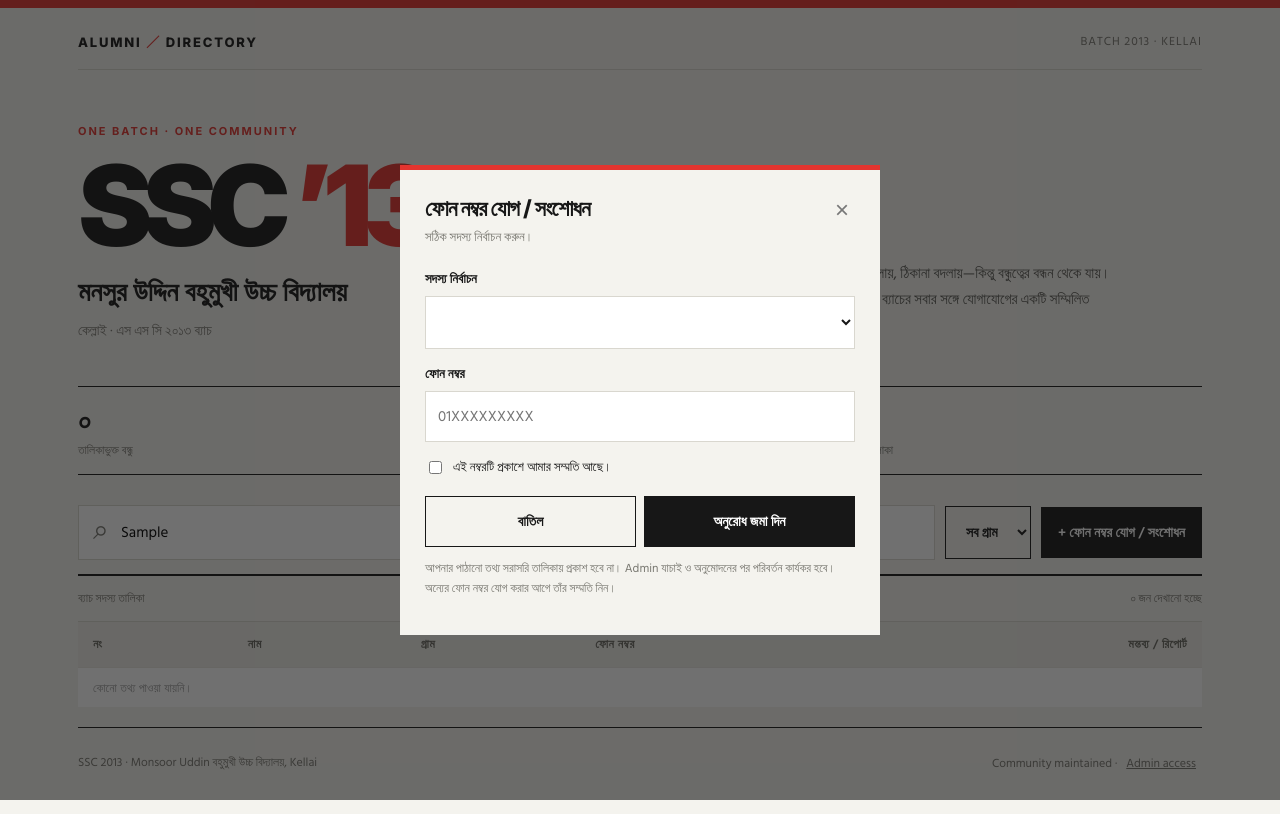
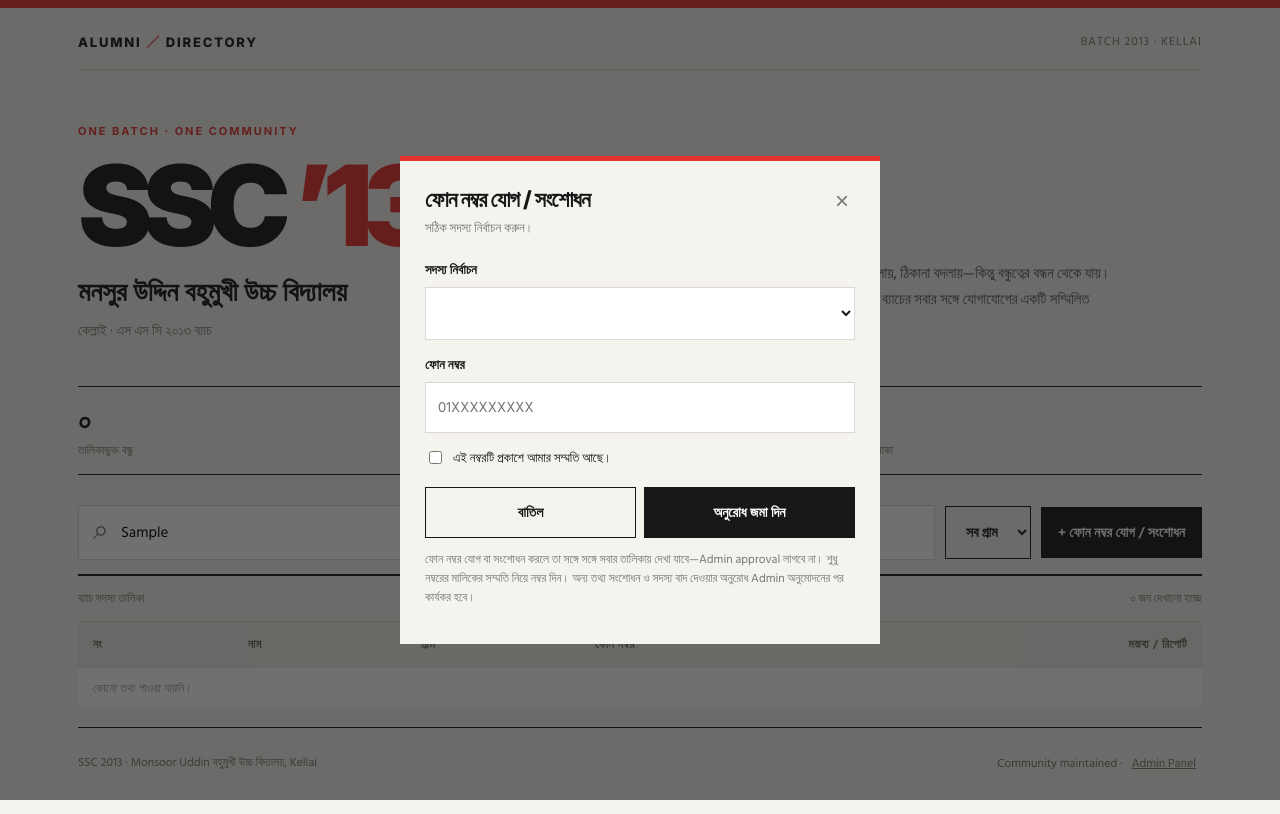
Before and after one commit to 5868/SSC13, a plain HTML site: page index.html in a window 1280 px wide. Both pictures are taken after typing "Sample" into the empty fields and a click on the button "+ ফোন নম্বর যোগ / সংশোধন". Drawn offline with Linux system fonts and the light colour scheme.

Commit message:
Update index.html

```diff
--- a/index.html
+++ b/index.html
@@ -58,19 +58,19 @@ label{display:block;font-size:13px;font-weight:600;margin:14px 0 6px}.panel inpu
 <div class="footer"><span>SSC 2013 · Monsoor Uddin বহুমুখী উচ্চ বিদ্যালয়, Kellai</span><span>Community maintained · <button id="adminOpen">Admin access</button></span></div>
 </div>
 
-<div class="modal" id="modal"><div class="panel"><button class="close" id="closeModal">×</button><h2 id="modalTitle">তথ্য আপডেট</h2><div class="sub" id="modalSub">তথ্য যাচাইয়ের জন্য অনুরোধ জমা দিন।</div>
+<div class="modal" id="modal"><div class="panel"><button class="close" id="closeModal">×</button><h2 id="modalTitle">তথ্য আপডেট</h2><div class="sub" id="modalSub">ফোন নম্বর সরাসরি প্রকাশ হবে। সংশোধন ও সদস্য বাদ দেওয়ার অনুরোধ Admin যাচাই করবেন।</div>
 <div id="studentChoice"><label>সদস্য নির্বাচন</label><select id="studentSelect"></select></div>
 <div id="phoneFields"><label>ফোন নম্বর</label><input id="phoneInput" inputmode="tel" placeholder="01XXXXXXXXX" maxlength="20"><label style="display:flex;align-items:center;gap:8px;font-weight:400"><input type="checkbox" id="consent" style="width:auto"> এই নম্বরটি প্রকাশে আমার সম্মতি আছে।</label></div>
 <div id="remarksField"><label id="remarksLabel">মন্তব্য / Remarks</label><textarea id="remarksInput" placeholder="প্রয়োজনীয় তথ্য বা কারণ লিখুন..."></textarea></div>
 <div class="modal-actions"><button class="btn" id="cancelModal">বাতিল</button><button class="btn primary" id="submitBtn">অনুরোধ জমা দিন</button></div>
-<div class="notice">আপনার পাঠানো তথ্য সরাসরি তালিকায় প্রকাশ হবে না। Admin যাচাই ও অনুমোদনের পর পরিবর্তন কার্যকর হবে। অন্যের ফোন নম্বর যোগ করার আগে তাঁর সম্মতি নিন।</div><div class="notice" id="formStatus" role="status"></div></div></div>
+<div class="notice">ফোন নম্বর যোগ বা সংশোধন করলে তা সঙ্গে সঙ্গে সবার তালিকায় দেখা যাবে—Admin approval লাগবে না। শুধু নম্বরের মালিকের সম্মতি নিয়ে নম্বর দিন। অন্য তথ্য সংশোধন ও সদস্য বাদ দেওয়ার অনুরোধ Admin অনুমোদনের পর কার্যকর হবে।</div><div class="notice" id="formStatus" role="status"></div></div></div>
 
-<div class="modal" id="adminModal"><div class="panel"><button class="close" id="closeAdmin">×</button><h2>ADMIN REVIEW</h2><div class="sub">অনুমোদন ছাড়া কোনো পরিবর্তন কার্যকর হবে না।</div>
+<div class="modal" id="adminModal"><div class="panel"><button class="close" id="closeAdmin">×</button><h2>ADMIN REVIEW</h2><div class="sub">এখানে শুধু Pending সংশোধন ও সদস্য বাদ দেওয়ার অনুরোধ দেখা যাবে। ফোন নম্বরের অনুরোধ এখানে আসে না—সেগুলো সরাসরি Sheet1-এ আপডেট হয়।</div>
 <div id="adminLogin"><label>Admin PIN</label><input id="adminPin" type="password" placeholder="আপনার গোপন PIN"><div class="modal-actions"><button class="btn primary" id="loadRequests">প্রবেশ করুন</button></div></div><div id="requestList" class="hidden"></div><div id="adminStatus" class="notice"></div></div></div>
 <div class="toast" id="toast" role="status"></div><iframe name="apiFrame" id="apiFrame" class="hidden"></iframe>
 
 <script>
-const API_URL = "https://script.google.com/macros/s/AKfycbyVZTrtyMfEufcvNnhWu3Rziu7a5ttpRfR6T1S4gZzAsUP4DDaD7kvziCQgyFpN7Nmj/exec";
+const API_URL = 'PASTE_YOUR_APPS_SCRIPT_WEB_APP_URL_HERE';
 let students=[], activeStudent=null, currentMode='phone', adminPin='';
 const $=id=>document.getElementById(id);
 const bn=n=>String(n).replace(/\d/g,d=>'০১২৩৪৫৬৭৮৯'[d]);
@@ -83,7 +83,7 @@ function populateFilters(){const villages=[...new Set(students.map(s=>s.village)
 function render(){const q=$('search').value.trim().toLowerCase(),v=$('villageFilter').value;const filtered=students.filter(s=>(!v||s.village===v)&&(!q||[s.name,s.village,s.id,s.phone].join(' ').toLowerCase().includes(q)));$('rows').innerHTML=filtered.map(s=>`<tr><td>${bn(s.id)}</td><td>${esc(s.name)}</td><td>${esc(s.village||'—')}</td><td>${s.phone?`<span class="phone">${esc(s.phone)}</span> <button class="addlink" data-action="phone" data-id="${esc(s.id)}">সংশোধন</button>`:`<button class="addlink" data-action="phone" data-id="${esc(s.id)}">+ নম্বর যোগ করুন</button>`}</td><td><div class="actions"><button class="iconbtn" title="সংশোধন / মন্তব্য" data-action="correction" data-id="${esc(s.id)}">✎</button><button class="iconbtn" title="সদস্য নন / বাদ দেওয়ার অনুরোধ" data-action="remove" data-id="${esc(s.id)}">×</button></div></td></tr>`).join('')||'<tr><td colspan="5" class="empty">কোনো তথ্য পাওয়া যায়নি।</td></tr>';$('totalCount').textContent=bn(students.length);$('phoneCount').textContent=bn(students.filter(s=>s.phone).length);$('villageCount').textContent=bn(new Set(students.map(s=>s.village).filter(Boolean)).size);$('showing').textContent=bn(filtered.length)+' জন দেখানো হচ্ছে';}
 function openModal(mode,id){currentMode=mode;activeStudent=id?students.find(s=>s.id===String(id)):null;$('modal').classList.add('show');$('studentChoice').classList.toggle('hidden',!!id);if(id)$('studentSelect').value=String(id);$('phoneFields').classList.toggle('hidden',mode!=='phone');$('remarksField').classList.toggle('hidden',mode==='phone');$('phoneInput').value='';$('remarksInput').value='';$('consent').checked=false;$('formStatus').textContent='';const titles={phone:'ফোন নম্বর যোগ / সংশোধন',remove:'সদস্য বাদ দেওয়ার অনুরোধ',correction:'তথ্য সংশোধনের অনুরোধ'};$('modalTitle').textContent=titles[mode];$('remarksLabel').textContent=mode==='remove'?'বাদ দেওয়ার কারণ':'কী তথ্য সংশোধন করতে হবে?';$('modalSub').textContent=activeStudent?`${activeStudent.id} · ${activeStudent.name} · ${activeStudent.village}`:'সঠিক সদস্য নির্বাচন করুন।';}
 function selectedStudent(){return activeStudent||students.find(s=>s.id===$('studentSelect').value);}
-async function submitForm(){const s=selectedStudent();if(!s){toast('সদস্য নির্বাচন করুন।');return;}const data={serial:s.id,name:s.name};if(currentMode==='phone'){data.action='phoneRequest';data.phone=$('phoneInput').value.trim();data.consent=$('consent').checked?'yes':'no';if(!data.phone||!$('consent').checked){toast('ফোন নম্বর ও সম্মতি প্রয়োজন।');return;}}else{data.action=currentMode==='remove'?'removalRequest':'correctionRequest';data.reason=$('remarksInput').value.trim();if(!data.reason){toast('কারণ / সংশোধনের বিবরণ লিখুন।');return;}}$('submitBtn').disabled=true;$('formStatus').textContent='অনুরোধ জমা হচ্ছে…';try{const r=await post(data);$('formStatus').textContent=r.message||'';if(r.success){toast(r.message);setTimeout(closeModal,1200);}}catch(e){$('formStatus').textContent=e.message;}finally{$('submitBtn').disabled=false;}}
+async function submitForm(){const s=selectedStudent();if(!s){toast('সদস্য নির্বাচন করুন।');return;}const data={serial:s.id,name:s.name};if(currentMode==='phone'){data.action='phoneRequest';data.phone=$('phoneInput').value.trim();data.consent=$('consent').checked?'yes':'no';if(!data.phone||!$('consent').checked){toast('ফোন নম্বর ও সম্মতি প্রয়োজন।');return;}}else{data.action=currentMode==='remove'?'removalRequest':'correctionRequest';data.reason=$('remarksInput').value.trim();if(!data.reason){toast('কারণ / সংশোধনের বিবরণ লিখুন।');return;}}$('submitBtn').disabled=true;$('formStatus').textContent=currentMode==='phone'?'ফোন নম্বর যুক্ত হচ্ছে…':'অনুরোধ জমা হচ্ছে…';try{const r=await post(data);$('formStatus').textContent=r.message||'';if(r.success){toast(r.message);setTimeout(closeModal,1200);}}catch(e){$('formStatus').textContent=e.message;}finally{$('submitBtn').disabled=false;}}
 function closeModal(){$('modal').classList.remove('show');}
 function openAdmin(){$('adminModal').classList.add('show');}
 function closeAdmin(){$('adminModal').classList.remove('show');}
@@ -92,7 +92,7 @@ async function review(id,decision){if(!confirm('এই সিদ্ধান্
 $('search').addEventListener('input',render);$('villageFilter').addEventListener('change',render);
 $('rows').addEventListener('click',e=>{const b=e.target.closest('[data-action]');if(b)openModal(b.dataset.action,b.dataset.id);});
 $('addPhone').addEventListener('click',()=>openModal('phone'));$('closeModal').addEventListener('click',closeModal);$('cancelModal').addEventListener('click',closeModal);$('submitBtn').addEventListener('click',submitForm);
-$('adminOpen').addEventListener('click',openAdmin);$('closeAdmin').addEventListener('click',closeAdmin);$('loadRequests').addEventListener('click',loadRequests);
+$('adminOpen').textContent='Admin Panel';$('adminOpen').addEventListener('click',openAdmin);$('closeAdmin').addEventListener('click',closeAdmin);$('loadRequests').addEventListener('click',loadRequests);
 $('requestList').addEventListener('click',e=>{const b=e.target.closest('[data-decision]');if(b)review(b.dataset.id,b.dataset.decision);});
 $('modal').addEventListener('click',e=>{if(e.target===$('modal'))closeModal();});$('adminModal').addEventListener('click',e=>{if(e.target===$('adminModal'))closeAdmin();});
 loadData();
```
